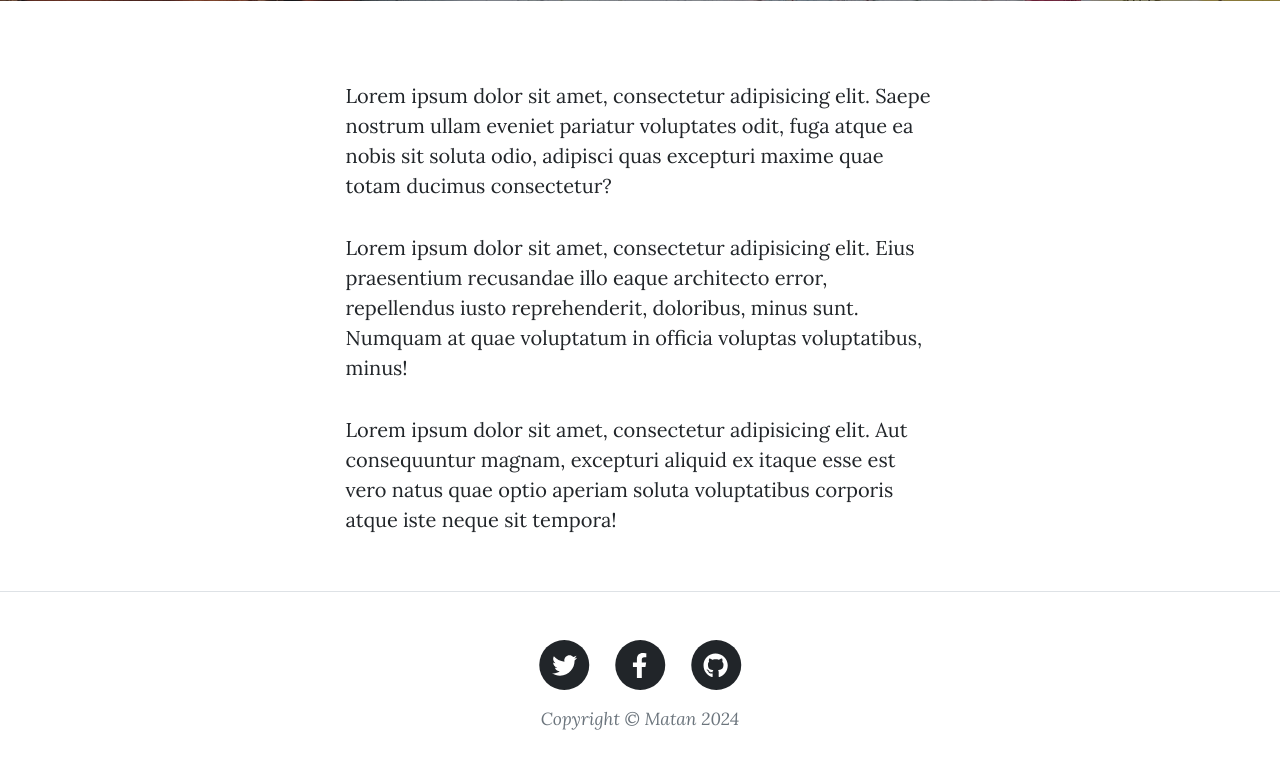
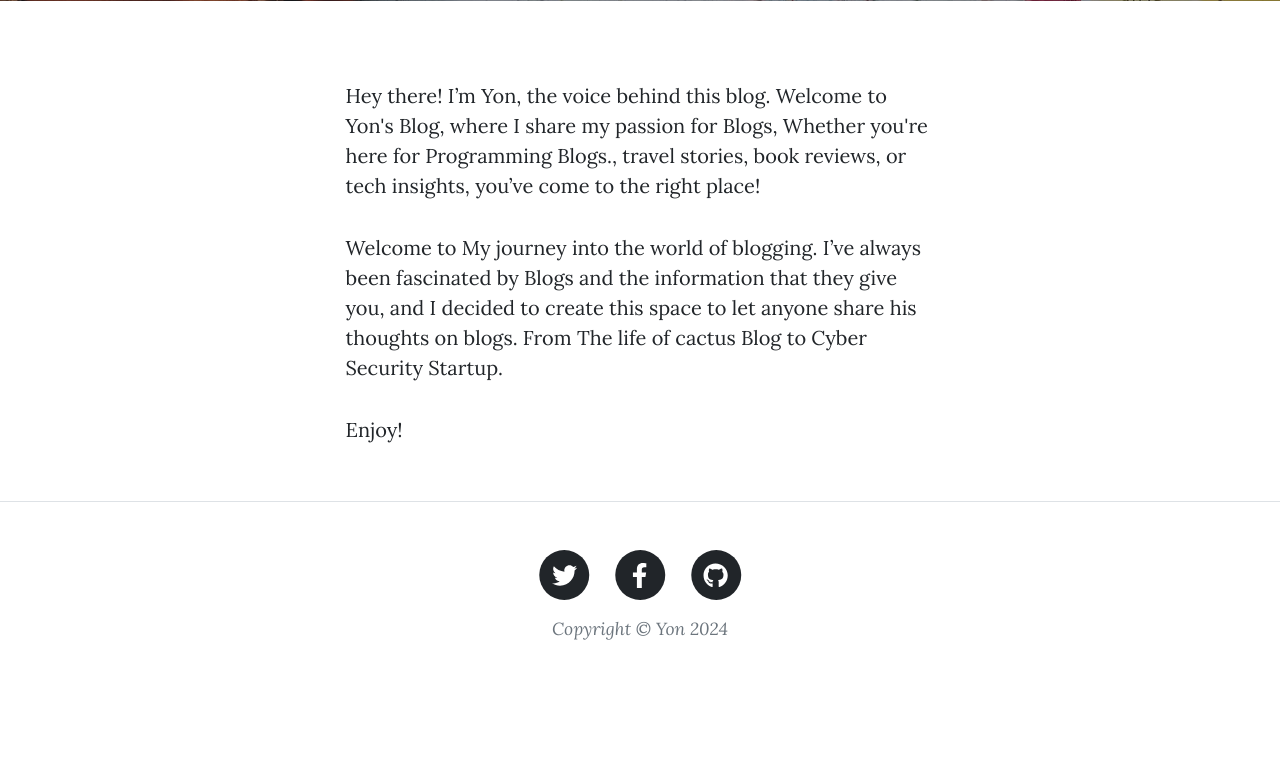
Before and after one commit to MatanVardi/Blogs-Website, a Flask app: page /about in a window 1280 px wide. Shown: the part 531-1312 px from the top of the page. After the commit the page ends 1171 px from the top, so only its background shows below. Run offline with Flask 3, Linux system fonts and the light colour scheme; some libraries are stand-ins or nearby versions.

Commit message:
Try to make contact form work + changing about + footer + main.py

```diff
--- a/main.py
+++ b/main.py
@@ -1,3 +1,4 @@
+import smtplib
 from datetime import date
 import werkzeug
 from flask import Flask, abort, render_template, redirect, url_for, flash, request
@@ -16,6 +17,8 @@ from sqlalchemy.orm import relationship
 from forms import CreatePostForm, RegisterForm, LoginForm, CommentForm
 import os
 from dotenv import load_dotenv
+from email.mime.text import MIMEText
+from email.mime.multipart import MIMEMultipart
 
 load_dotenv()
 
@@ -327,10 +330,49 @@ def about():
     return render_template("about.html", logged_in=current_user.is_authenticated)
 
 
-@app.route("/contact")
+
+MAIL_ADDRESS = os.environ.get("EMAIL_KEY")
+MAIL_APP_PW = os.environ.get("PASSWORD_KEY")
+
+@app.route("/contact", methods=["GET", "POST"])
 def contact():
-    return render_template("contact.html", logged_in=current_user.is_authenticated)
+    if request.method == "POST":
+        data = request.form
+        # Send email to Joe with the email address provided in the form as the sender
+        send_email(data["name"], data["email"], data["phone"], data["message"])
+        return render_template("contact.html", msg_sent=True)
+    return render_template("contact.html", msg_sent=False, logged_in=current_user.is_authenticated)
+
+
+# def send_email(name, email, phone, message):
+#     email_message = f"Subject:New Message\n\nName: {name}\nEmail: {email}\nPhone: {phone}\nMessage:{message}"
+#     with smtplib.SMTP("smtp.office365.com") as connection:
+#         connection.starttls()
+#         connection.login(MAIL_ADDRESS, MAIL_APP_PW)
+#         connection.sendmail(MAIL_ADDRESS, MAIL_APP_PW, email_message)
+
+def send_email(name, sender_email, phone, message):
+    # Create the email message
+    email_message = MIMEMultipart()
+    email_message['From'] = sender_email  # The email address from the form
+    email_message['To'] = MAIL_ADDRESS  # Joe's email address
+    email_message['Subject'] = 'New Message from Contact Form'
+
+    # Create the body of the email
+    body = f"Name: {name}\nEmail: {sender_email}\nPhone: {phone}\nMessage: {message}"
+    email_message.attach(MIMEText(body, 'plain'))
+
+    try:
+        # Set up the SMTP server connection
+        with smtplib.SMTP("smtp.office365.com", 587) as connection:
+            connection.starttls()  # Upgrade the connection to a secure encrypted SSL/TLS connection
+            connection.sendmail(sender_email, MAIL_ADDRESS, email_message.as_string())  # Send the email
+        print("Email sent successfully!")
+    except Exception as e:
+        print(f"Failed to send email. Error: {e}")
+
+
 
 
 if __name__ == "__main__":
-    app.run(debug=False)
+    app.run(debug=True)
--- a/templates/about.html
+++ b/templates/about.html
@@ -22,22 +22,17 @@
     <div class="row gx-4 gx-lg-5 justify-content-center">
       <div class="col-md-10 col-lg-8 col-xl-7">
         <p>
-          Lorem ipsum dolor sit amet, consectetur adipisicing elit. Saepe
-          nostrum ullam eveniet pariatur voluptates odit, fuga atque ea nobis
-          sit soluta odio, adipisci quas excepturi maxime quae totam ducimus
-          consectetur?
+          Hey there! I’m Yon, the voice behind this blog. Welcome to Yon's Blog,
+          where I share my passion for Blogs,
+          Whether you're here for Programming Blogs., travel stories, book reviews, or tech insights, you’ve come to the right place!
         </p>
         <p>
-          Lorem ipsum dolor sit amet, consectetur adipisicing elit. Eius
-          praesentium recusandae illo eaque architecto error, repellendus iusto
-          reprehenderit, doloribus, minus sunt. Numquam at quae voluptatum in
-          officia voluptas voluptatibus, minus!
+          Welcome to My journey into the world of blogging. I’ve always been fascinated by Blogs and the information that they give you, and I decided to create this space to let anyone share his thoughts on blogs. From The life of cactus Blog
+          to Cyber Security Startup.
+
         </p>
         <p>
-          Lorem ipsum dolor sit amet, consectetur adipisicing elit. Aut
-          consequuntur magnam, excepturi aliquid ex itaque esse est vero natus
-          quae optio aperiam soluta voluptatibus corporis atque iste neque sit
-          tempora!
+          Enjoy!
         </p>
       </div>
     </div>
--- a/templates/contact.html
+++ b/templates/contact.html
@@ -88,7 +88,7 @@
               id="submitButton"
               type="submit"
             >
-              NOT USED in Day 69
+             Send
             </button>
           </form>
         </div>
--- a/templates/footer.html
+++ b/templates/footer.html
@@ -29,7 +29,7 @@
                               </a>
                           </li>
                       </ul>
-                      <div class="small text-center text-muted fst-italic">Copyright &copy; Matan 2024</div>
+                      <div class="small text-center text-muted fst-italic">Copyright &copy; Yon 2024</div>
                   </div>
               </div>
           </div>
```
